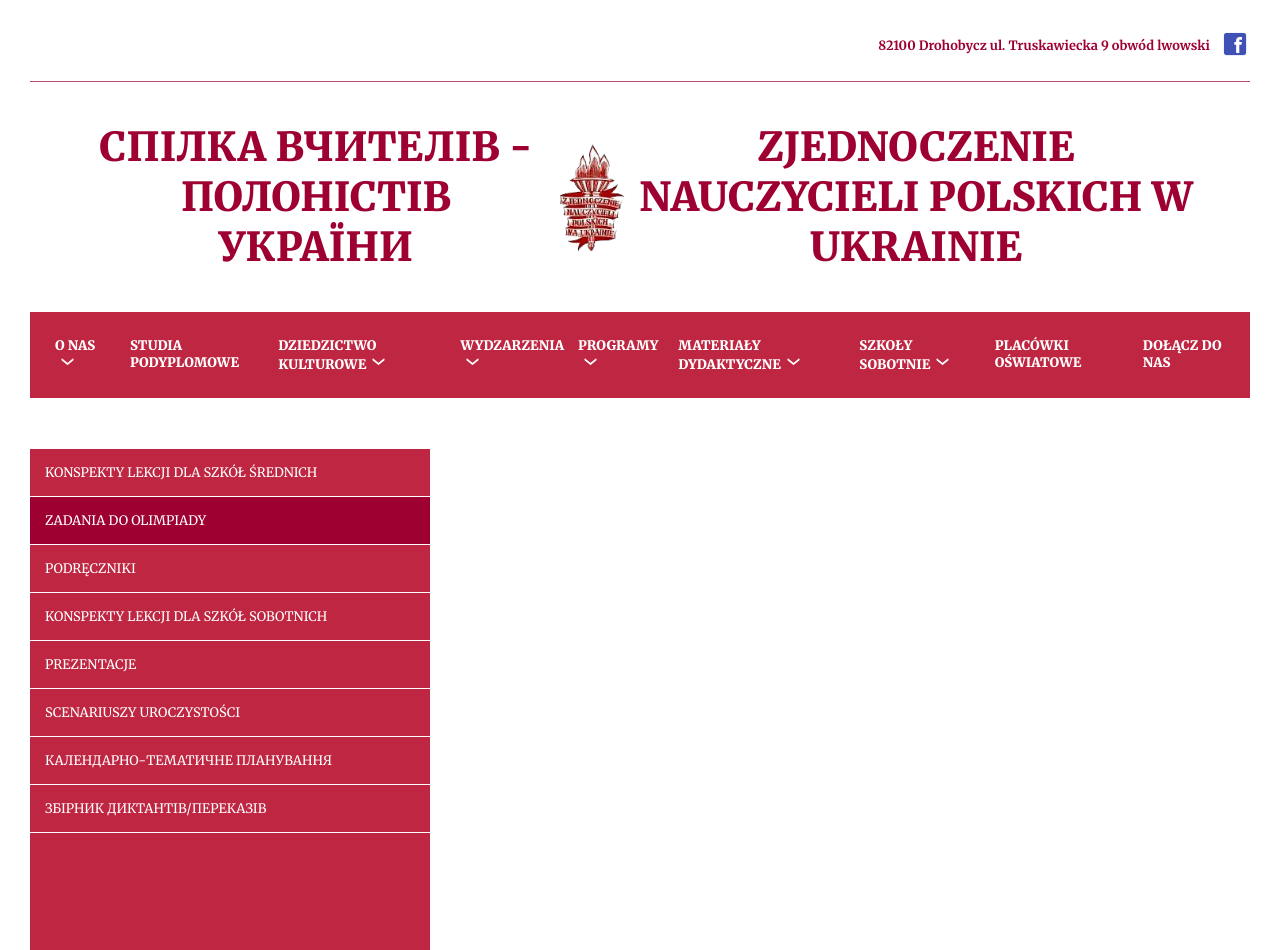
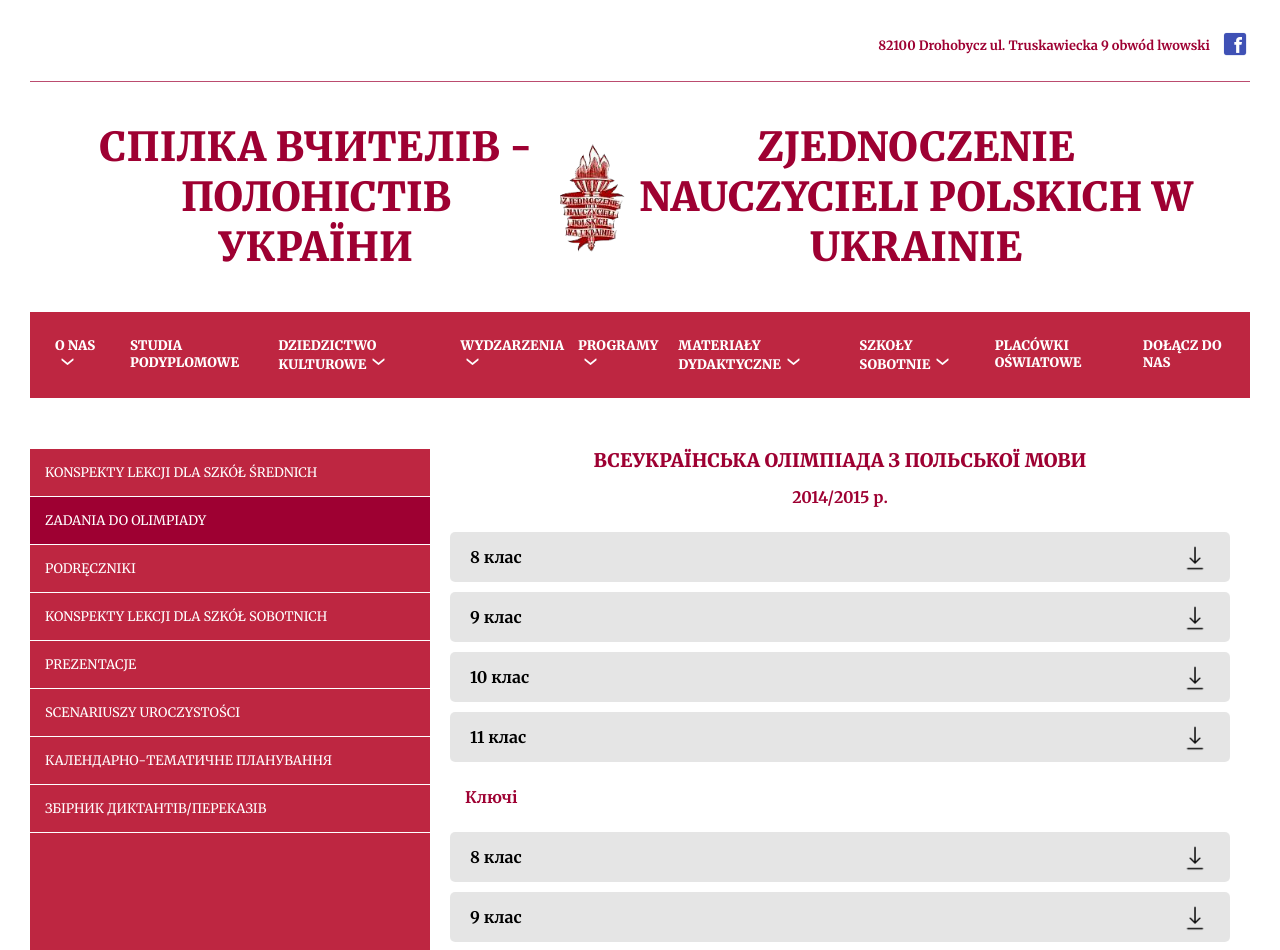
Before and after one commit to veronikadumalo/znpu-react, a React (Create React App) app: page /zadania-do-olimpiady in a window 1280 px wide. Shown: the top 950 px of the page. Built offline with nearby package versions, Linux system fonts and the light colour scheme.

Commit message:
feat(olympiad): add content to view

```diff
--- a/src/views/OlympiadTasks.tsx
+++ b/src/views/OlympiadTasks.tsx
@@ -1,11 +1,97 @@
+import styled from "styled-components/macro";
 import Layout from "../components/Layout";
 import { SubMenu } from "../components/SubMenu";
 import { NAVIGATION } from "../data/navigation";
+import { OLYMPIAD_TASKS } from "../data/teachingMaterial/olympiadTasks";
+import FileLink from "../components/FileLink";
+
+const StyledContainer = styled.div`
+  display: flex;
+`;
+const StyledContent = styled.div`
+  display: flex;
+  flex-direction: column;
+  align-items: center;
+  padding: 0 20px;
+  width: 100%;
+  @media (max-width: 700px) {
+    padding: 0;
+  }
+`;
+
+const StyledOlympiadContainer = styled.div`
+  width: 100%;
+  padding-bottom: 50px;
+  @media (max-width: 700px) {
+    padding-bottom: 30px;
+  }
+`;
+const StyledOlympiadTitle = styled.h3`
+  text-align: center;
+  color: var(--primary);
+  font-weight: 900;
+  padding-bottom: 15px;
+  @media (max-width: 700px) {
+    font-size: 13px;
+    padding-bottom: 5px;
+  }
+`;
+const StyledOlympiadYears = styled.p`
+  text-align: center;
+  color: var(--primary);
+  font-weight: 700;
+  @media (max-width: 700px) {
+    font-size: 12px;
+  }
+`;
+const StyledOpympiadSubtitle = styled.p`
+  color: var(--primary);
+  font-weight: 700;
+  padding-left: 15px;
+  @media (max-width: 700px) {
+    font-size: 12px;
+  }
+`;
+const FileContainer = styled.div`
+  margin: 25px 0;
+  @media (max-width: 700px) {
+    margin: 15px 0;
+  }
+`;
 
 const OlympiadTasks = () => {
   return (
     <Layout>
-      <SubMenu submenuItems={NAVIGATION[5].subpages} />
+      <StyledContainer>
+        <SubMenu submenuItems={NAVIGATION[5].subpages} />
+        <StyledContent>
+          {OLYMPIAD_TASKS.map((item) => (
+            <StyledOlympiadContainer key={item.title}>
+              <StyledOlympiadTitle>{item.title}</StyledOlympiadTitle>
+              <StyledOlympiadYears>{item.years}</StyledOlympiadYears>
+              <FileContainer>
+                {item.files.map((file) => (
+                  <FileLink
+                    key={file.link}
+                    fileLink={file.link}
+                    title={file.title}
+                  />
+                ))}
+              </FileContainer>
+              <StyledOpympiadSubtitle>Ключі</StyledOpympiadSubtitle>
+              <FileContainer>
+                {item.keys.files.map((file) => (
+                  <FileLink
+                    key={file.link}
+                    fileLink={file.link}
+                    title={file.title}
+                  />
+                ))}
+              </FileContainer>
+            </StyledOlympiadContainer>
+          ))}
+        </StyledContent>
+      </StyledContainer>
     </Layout>
   );
 };
```
